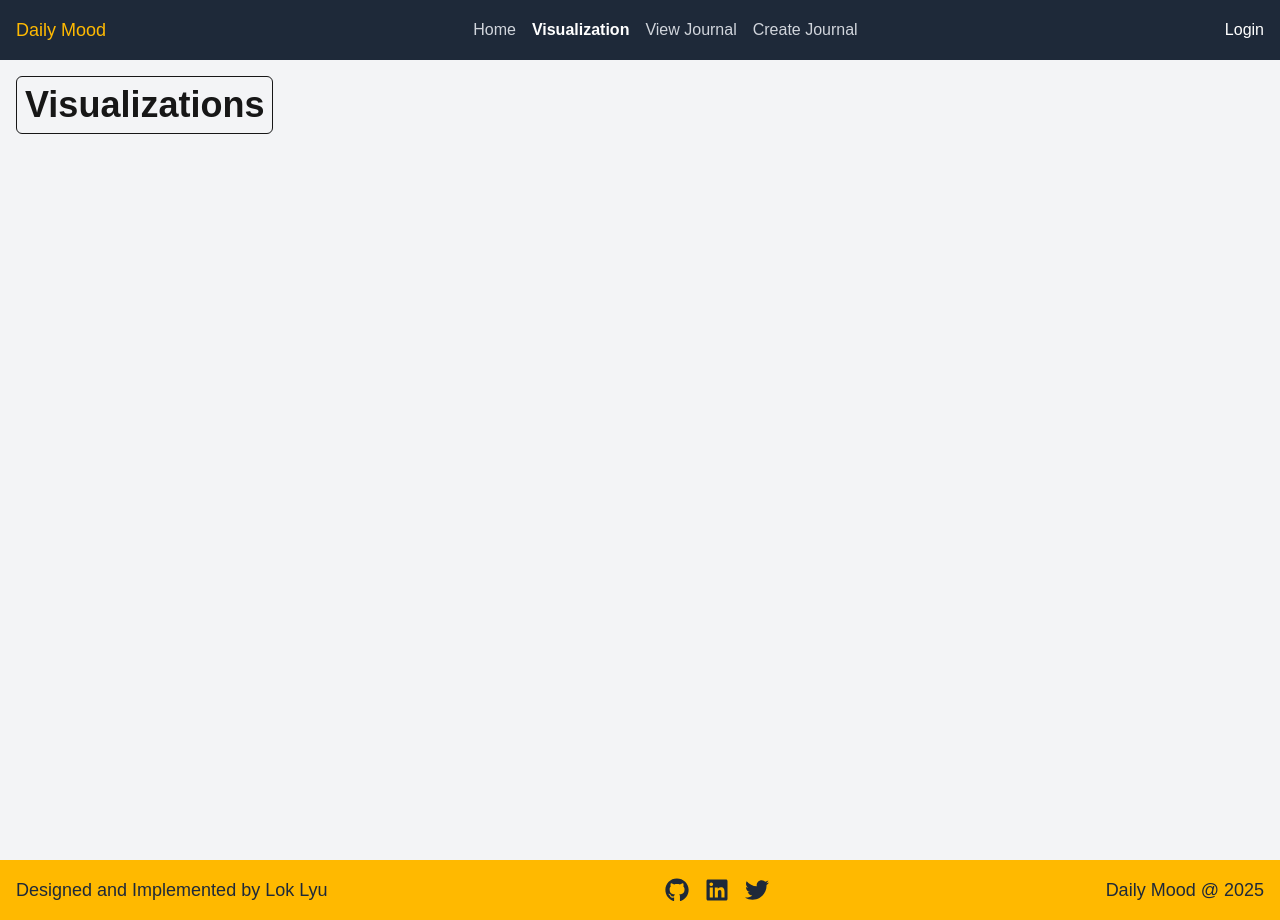
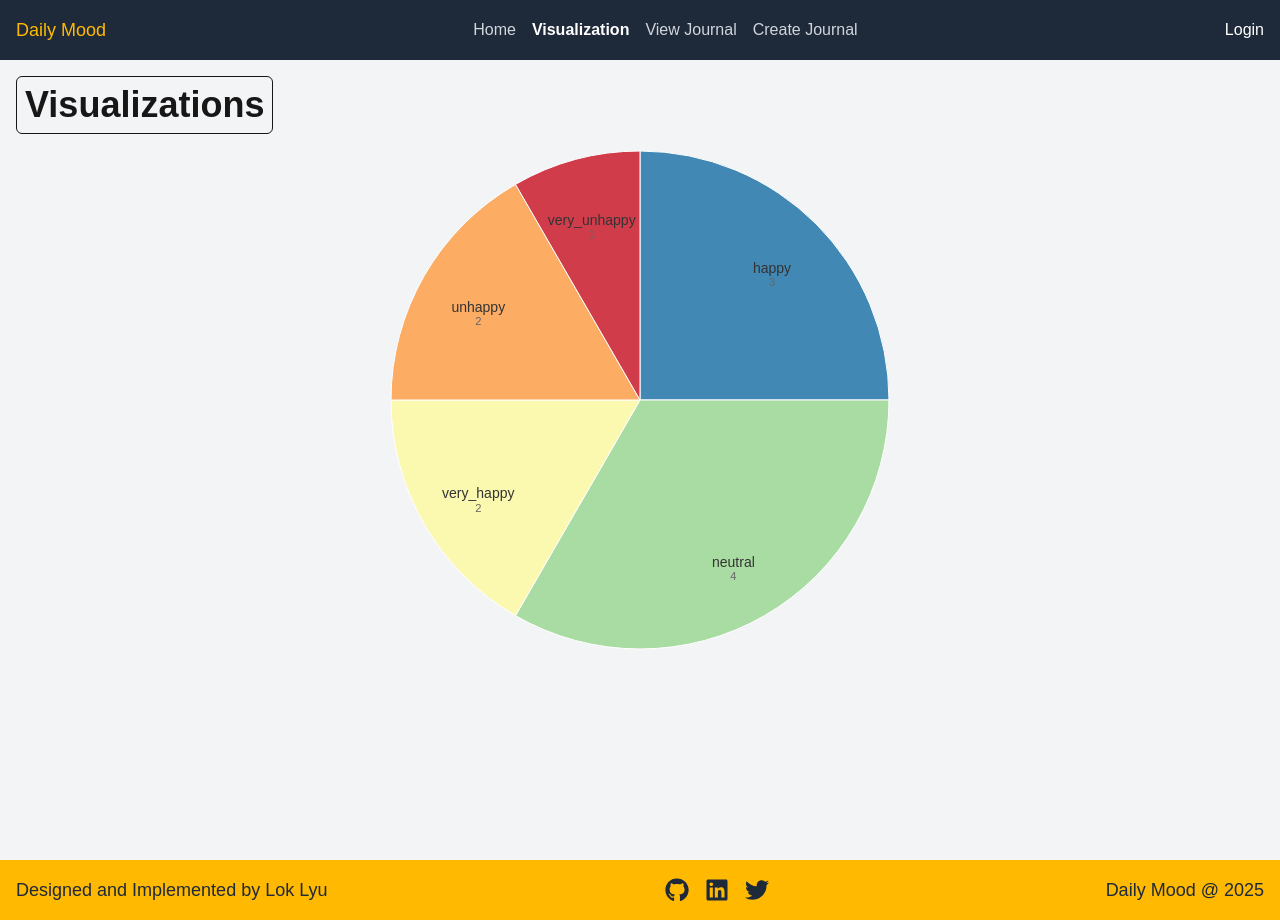
Before and after one commit to lelyu/daily-mood, a Next.js app: page /vis in a window 1280 px wide. Built offline with nearby package versions, Linux system fonts and the light colour scheme.

Commit message:
Added piechart visualization using D3.

```diff
--- a/package.json
+++ b/package.json
@@ -9,6 +9,7 @@
     "lint": "next lint"
   },
   "dependencies": {
+    "d3": "^7.9.0",
     "next": "15.2.4",
     "react": "^19.0.0",
     "react-dom": "^19.0.0",
--- /dev/null
+++ b/src/app/components/PieChart.tsx
@@ -0,0 +1,204 @@
+// src/components/PieChart.tsx (or similar path)
+"use client"; // Needed for useRef, useState, useEffect
+
+import React, { useState, useEffect, useRef, useMemo } from "react";
+import * as d3 from "d3";
+
+// Interfaces remain the same
+interface AggregatedMoodData {
+  mood: string;
+  count: number;
+}
+
+interface MoodEntry {
+  id: number;
+  date: string;
+  mood: string;
+  note: string;
+  intensity: number;
+}
+
+interface PieChartProps {
+  data: MoodEntry[];
+  innerRadiusRatio?: number;
+  // No width/height props needed by default anymore
+  // Optional: Could add minWidth/minHeight props if desired
+}
+
+export default function PieChart({
+  data,
+  innerRadiusRatio = 0,
+}: PieChartProps) {
+  // Ref for the container div we'll measure
+  const containerRef = useRef<HTMLDivElement>(null);
+
+  // State to store the measured dimensions
+  const [dimensions, setDimensions] = useState<{
+    width: number;
+    height: number;
+  }>({
+    width: 0,
+    height: 0,
+  });
+
+  // --- 1. Measure Container Size ---
+  useEffect(() => {
+    const element = containerRef.current;
+    if (!element) return;
+
+    // Set initial dimensions
+    setDimensions({ width: element.clientWidth, height: element.clientHeight });
+
+    // Use ResizeObserver to detect size changes
+    const resizeObserver = new ResizeObserver((entries) => {
+      if (!entries || entries.length === 0) {
+        return;
+      }
+      const { width, height } = entries[0].contentRect;
+      setDimensions({ width, height });
+    });
+
+    resizeObserver.observe(element);
+
+    // Cleanup observer on component unmount
+    return () => resizeObserver.disconnect();
+  }, []); // Empty dependency array means this runs once on mount
+
+  // --- 2. Data Aggregation (same as before) ---
+  const aggregatedData: AggregatedMoodData[] = useMemo(() => {
+    if (!data) return [];
+    const moodCounts = d3.rollup(
+      data,
+      (v) => v.length,
+      (d) => d.mood
+    );
+    return Array.from(moodCounts, ([mood, count]) => ({ mood, count }));
+  }, [data]);
+
+  // --- 3. D3 Setup (Calculations based on measured dimensions) ---
+  const { color, arc, labelArc, arcsData } = useMemo(() => {
+    // Use measured dimensions from state
+    const { width, height } = dimensions;
+
+    // Handle initial render or zero dimensions
+    if (width === 0 || height === 0) {
+      return { color: null, arc: null, labelArc: null, arcsData: [] };
+    }
+
+    const currentHeight = Math.min(width, height); // Maintain aspect ratio somewhat
+    const outerRadius = Math.min(width, currentHeight) / 2 - 1;
+    const currentInnerRadius =
+      outerRadius * Math.max(0, Math.min(1, innerRadiusRatio));
+
+    const color = d3
+      .scaleOrdinal<string>()
+      .domain(aggregatedData.map((d) => d.mood))
+      .range(
+        d3
+          .quantize(
+            (t) => d3.interpolateSpectral(t * 0.8 + 0.1),
+            aggregatedData.length
+          )
+          .reverse()
+      );
+
+    const pie = d3
+      .pie<AggregatedMoodData>()
+      .sort(null)
+      .value((d) => d.count);
+
+    const arc = d3
+      .arc<d3.PieArcDatum<AggregatedMoodData>>()
+      .innerRadius(currentInnerRadius)
+      .outerRadius(outerRadius);
+
+    const labelRadius = outerRadius * 0.75;
+    const labelArc = d3
+      .arc<d3.PieArcDatum<AggregatedMoodData>>()
+      .innerRadius(labelRadius)
+      .outerRadius(labelRadius);
+
+    const arcsData = pie(aggregatedData);
+
+    return { color, arc, labelArc, arcsData };
+  }, [aggregatedData, dimensions, innerRadiusRatio]); // Recalculate when dimensions change
+
+  // --- 4. JSX Rendering ---
+  if (!aggregatedData || aggregatedData.length === 0) {
+    return (
+      <div ref={containerRef} className="w-full h-64 text-center p-4">
+        No data available.
+      </div>
+    );
+  }
+
+  // Use the containerRef on the wrapper div with Tailwind classes
+  return (
+    <div
+      ref={containerRef}
+      // --- Tailwind classes define the size ---
+      // Example: Full width on small screens, fixed 600px on md+, specific height
+      className="text-sm w-full h-[400px] md:w-[600px] md:h-[500px] mx-auto" // Added mx-auto for centering if width is fixed
+    >
+      {/* Render SVG only when dimensions are known and valid */}
+      {dimensions.width > 0 &&
+        dimensions.height > 0 &&
+        arc &&
+        color &&
+        labelArc && (
+          <svg
+            // SVG fills the container div
+            width={dimensions.width}
+            height={dimensions.height}
+            // ViewBox dynamically updates based on measured size for centering
+            viewBox={`${-dimensions.width / 2} ${-dimensions.height / 2} ${
+              dimensions.width
+            } ${dimensions.height}`}
+          >
+            <g stroke="white" strokeWidth={1}>
+              {arcsData.map((arcItem, index) => (
+                <path
+                  key={arcItem.data.mood || index}
+                  d={arc(arcItem) || ""} // Use calculated arc generator
+                  fill={color(arcItem.data.mood)}
+                >
+                  <title>{`${arcItem.data.mood}: ${arcItem.data.count}`}</title>
+                </path>
+              ))}
+            </g>
+            <g textAnchor="middle">
+              {arcsData.map((arcItem, index) => {
+                const [x, y] = labelArc.centroid(arcItem);
+                const angle = arcItem.endAngle - arcItem.startAngle;
+                if (angle < 0.25) return null;
+                return (
+                  <text
+                    key={arcItem.data.mood || index + "-label"}
+                    transform={`translate(${x}, ${y})`}
+                    fill="#333"
+                    dy="0.35em"
+                  >
+                    {arcItem.data.mood}
+                    <tspan
+                      x="0"
+                      dy="1.2em"
+                      fontSize="0.8em"
+                      fill="#666"
+                      fontWeight="normal"
+                    >
+                      {arcItem.data.count}
+                    </tspan>
+                  </text>
+                );
+              })}
+            </g>
+          </svg>
+        )}
+      {(dimensions.width === 0 || dimensions.height === 0) && (
+        <div className="flex items-center justify-center h-full text-gray-500">
+          Loading Chart...
+        </div>
+      )}
+    </div>
+  );
+}
--- a/src/app/create/page.tsx
+++ b/src/app/create/page.tsx
@@ -24,12 +24,13 @@ export default function Page() {
               Mood:
             </label>
             <select
+              defaultValue=""
               name="mood"
               id="mood"
               required
               className="dark:text-amber-700 block w-full px-3 py-2 border border-gray-300 bg-white rounded-md shadow-sm focus:outline-none focus:ring-indigo-500 focus:border-indigo-500 sm:text-sm"
             >
-              <option value="" disabled selected>
+              <option value="" disabled>
                 -- Please select a mood --
               </option>
               <option value="very-happy">Very Happy</option>
@@ -48,12 +49,13 @@ export default function Page() {
               Intensity (1=Low, 10=High):
             </label>
             <select
+              defaultValue=""
               name="intensity"
               id="intensity"
               required
               className="dark:text-amber-700 block w-full px-3 py-2 border border-gray-300 bg-white rounded-md shadow-sm focus:outline-none focus:ring-indigo-500 focus:border-indigo-500 sm:text-sm"
             >
-              <option value="" disabled selected>
+              <option value="" disabled>
                 -- Select intensity --
               </option>
               <option value="1">1</option>
--- a/src/app/view/page.tsx
+++ b/src/app/view/page.tsx
@@ -1,7 +1,7 @@
 import Footer from "../components/Footer";
 import NavBar from "../components/NavBar";
 import Link from "next/link";
-import moodData from "../../../lib/mockData.json"; // Adjust the path as needed
+import moodData from "../../../lib/mockData.json";
 
 export default function Page() {
   return (
--- a/src/app/vis/page.tsx
+++ b/src/app/vis/page.tsx
@@ -1,5 +1,8 @@
 import Footer from "../components/Footer";
 import NavBar from "../components/NavBar";
+import PieChart from "../components/PieChart";
+import moodData from "../../../lib/mockData.json";
+
 export default function Page() {
   return (
     <>
@@ -8,7 +11,7 @@ export default function Page() {
         <h1 className="w-fit text-4xl font-bold mb-4 dark:text-gray-600 border rounded-md p-2">
           Visualizations
         </h1>
-        <form action=""></form>
+        <PieChart data={moodData} />
       </div>
       <Footer />
     </>
```
Also changed, not shown: 1 other file (tests, documents, lock files or other folders).
